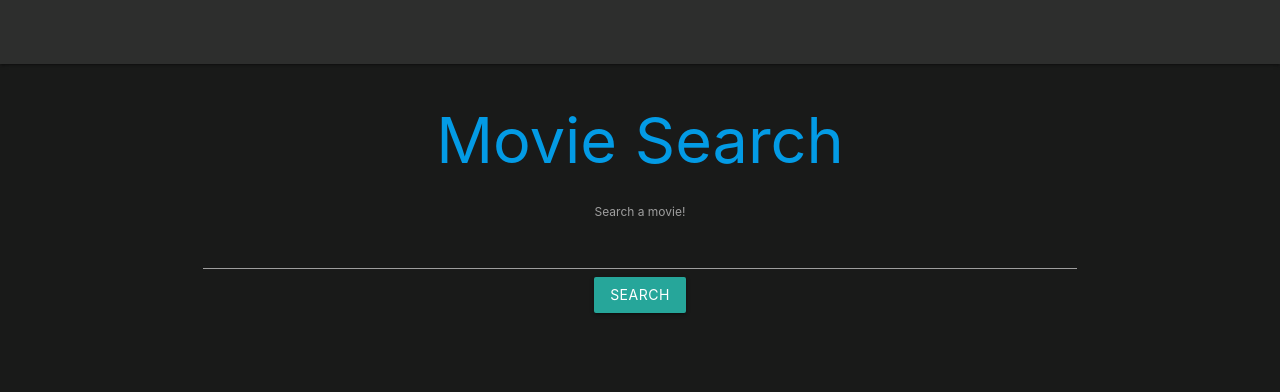
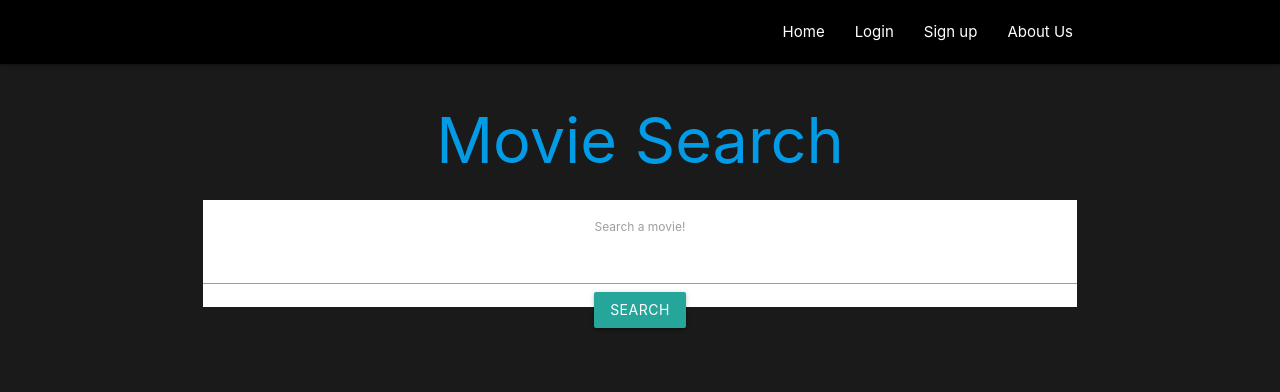
Before and after one commit to Tonnette/Project2, a web app: file public/index.html in a window 1280 px wide. Shown: the top 392 px of the page. Run offline with its HTML, style and script files only (its server is not run), Linux system fonts and the light colour scheme; some libraries are stand-ins or nearby versions.

Commit message:
updated html

```diff
--- a/public/css/placeholder.css
+++ b/public/css/placeholder.css
@@ -41,5 +41,6 @@ nav {
 }
 
 .posterContainer {
-    margin-left:70px;
+    /* margin-left:70px; */
+    text-align: center;
 }
--- a/public/index.html
+++ b/public/index.html
@@ -5,46 +5,60 @@
     <meta http-equiv="Content-Type" content="text/html; charset=UTF-8" />
     <meta name="viewport" content="width=device-width, initial-scale=1, maximum-scale=1.0" />
     <title>Movie Review</title>
-
-
     <link href="css/materialize.css" type="text/css" rel="stylesheet" media="screen,projection" />
     <link href="./css/placeholder.css" rel="stylesheet">
 </head>
 
 <body>
-    <nav class="navbar navbar-default">
-        <div class="container-fluid">
-            <div class="navbar-header">
+    <body id="home" class=scrollspy></body>
+    <div class="navbar-fixed">
+        <nav class="black">
+            <div class="container">
+                <div class="nav-wrapper">
+                    <a href="#" data-target="mobile-nav" class="sidenav-trigger">
+                        <i class="material icons">menu</i>"
+                    </a>
+                    <ul class="right hide-on-med-and-down">
+                        <li>
+                            <a href="#home"> Home</a>
+                        </li>
+                        <li>
+                            <a href="#login"> Login</a>
+                        </li>
+                        <li>
+                            <a href="#signup"> Sign up</a>
+                        </li>
+                        <li>
+                            <a href="#aboutUs"> About Us</a>
+                        </li>
+                    </ul>
                 </div>
             </div>
         </nav>
+    </div>
+
     <div class="container">
         <div class="row">
             <div class="col s12 col md-12">
                 <a href="index.html">
                     <h1 class="center-align">Movie Search</h1>
                 </a>
+                <!-- Rendered Buttons will get Dumped Here  -->
+                <div id="buttons-view" class="section section-search white white-text center scrollspy">
 
-
-                <!-- Rendered Buttons will get Dumped Here  -->
-                <div id="buttons-view"></div>
 
                 <form id="movie-form" class="searchInput center-align">
                     <label for="movie-input">Search a movie!</label>
                     <input type="text" id="movie-input">
                     <br>
-
                     <!-- Button triggers new movie to be added -->
                     <!-- <input id="add-movie" type="submit" value="Search"> -->
                     <div class="myButton col l12 m12 s12">
-
                         <button class="btn waves-effect waves-light" id="add-movie" type="submit"
                             name="action">Search</button>
-
-
-
                     </div>
                 </form>
+            </div>
             </div>
         </div>
 
@@ -53,32 +67,17 @@
                 <div class="col s4 m4 l4">
                     <div id="movie-poster" class="right" !important>
 
-
-
-
-
-
-
                     </div>
                 </div>
 
                 <!-- <form class="col s8 myform" class="left">
-
                 <div class="input-field col s12 myText">
                     <input id="input_text" type="text" data-length="10">
-
-
                 </div>
-
             </form> -->
-
                 <form class="col s8 myform">
 
                     <div class="input-field col s6 m6 myText">
-
-
-
-
                         <textarea id="textarea1" class="materialize-textarea"></textarea>
                         <label for="textarea1">Write your review here</label>
                     </div>
@@ -95,8 +94,6 @@
             <div class="col s4 m4 l4">
                 <div id="movie-info"></div>
             </div>
-
-
         </div>
 
         <div class="row">
@@ -160,18 +157,6 @@
         </div>
     </div>
 
-
-
-
-
-
-
-
-
-
-
-
-
     <script src="https://cdnjs.cloudflare.com/ajax/libs/jquery/3.2.1/jquery.min.js"></script>
     <script src="js/materialize.js"></script>
     <script src="js/init.js"></script>
```
Lines whose indentation alone changed are shown as unchanged.
